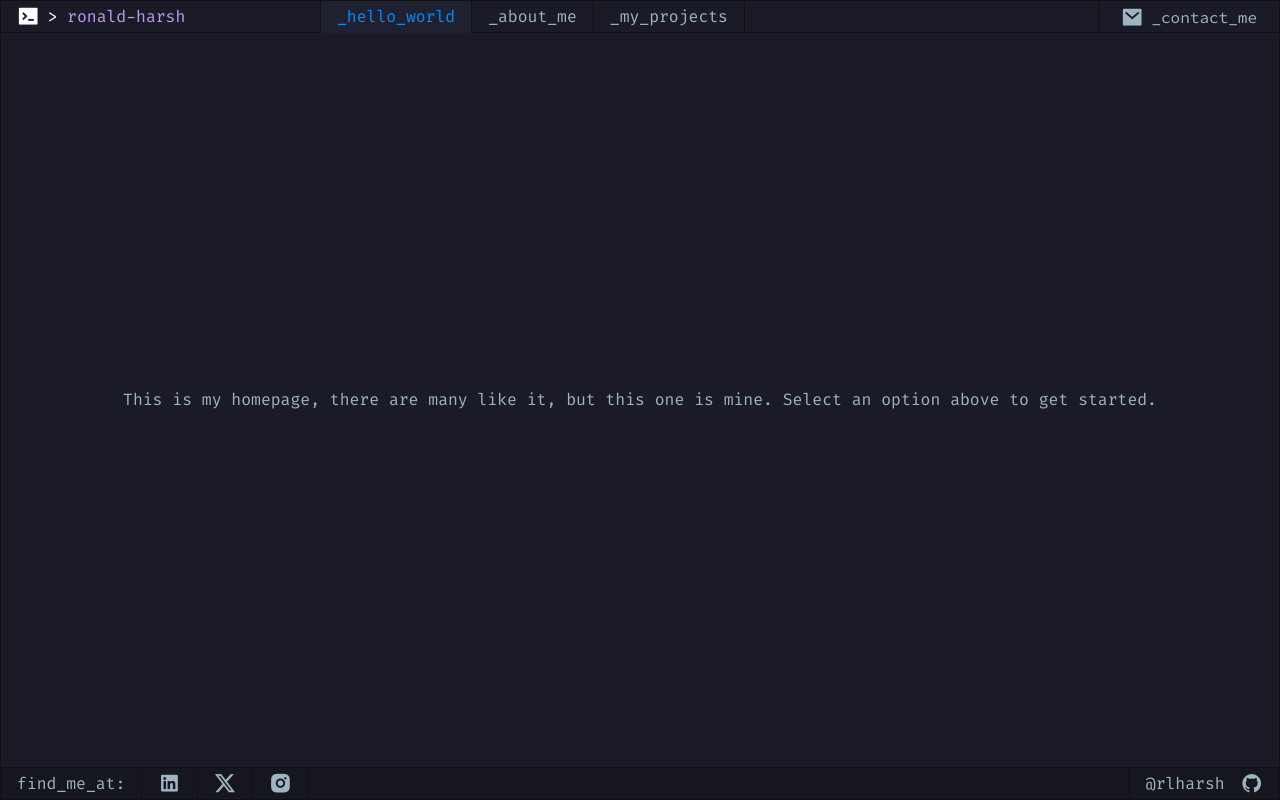
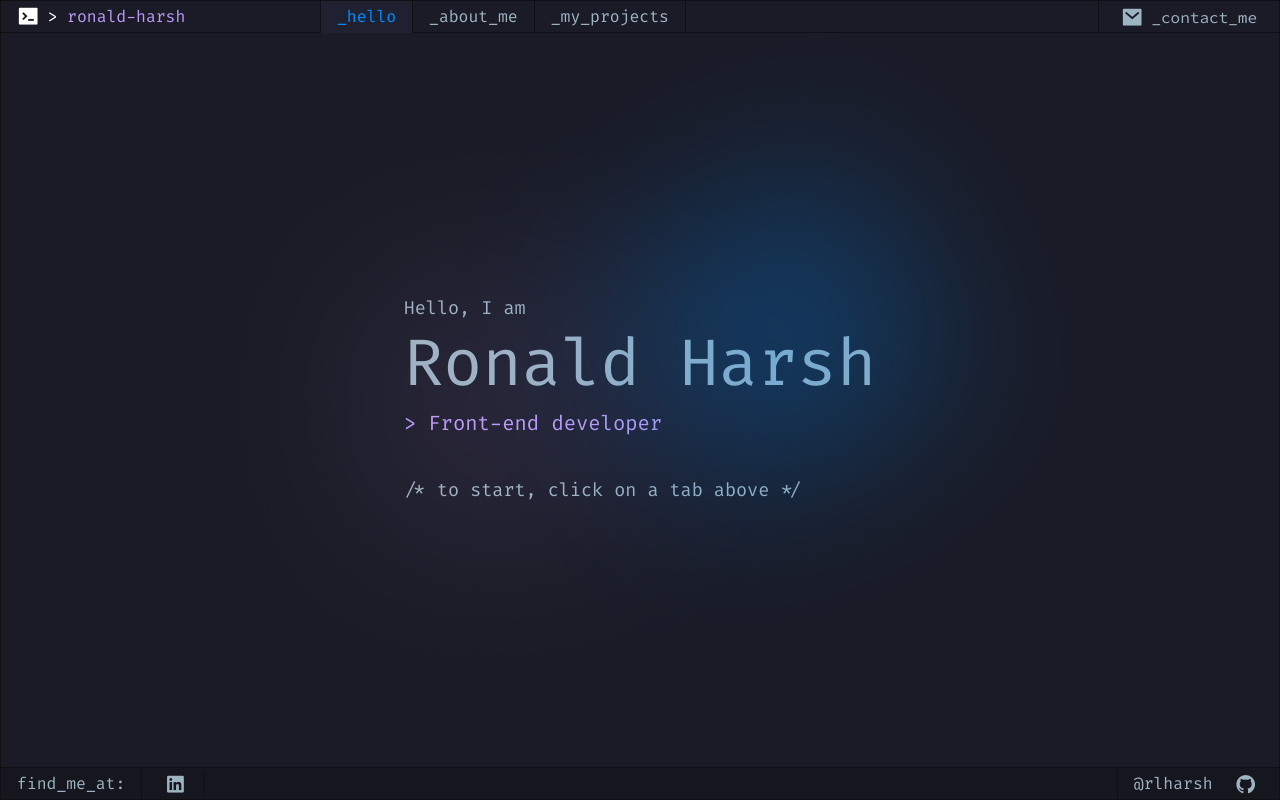
Before and after one commit to rlharsh/final-portfolio, a React (Vite) app: page / in a window 1280 px wide. Built offline with nearby package versions, Linux system fonts and the light colour scheme.

Commit message:
Update homepage.

```diff
--- a/src/Components/Footer/Footer.jsx
+++ b/src/Components/Footer/Footer.jsx
@@ -9,13 +9,23 @@ const Footer = () => {
       <div className="tagline-social">
         <div className="tagline-social__name">find_me_at:</div>
         <div className="tagline-social__socials">
-          <i className="ri-linkedin-box-fill"></i>
-          <i className="ri-twitter-x-fill"></i>
-          <i className="ri-instagram-fill"></i>
+          <button
+            className="button button--clear"
+            onClick={(e) =>
+              window.open("https://www.linkedin.com/in/ronald-harsh/", "_blank")
+            }
+          >
+            <i className="ri-linkedin-box-fill"></i>
+          </button>
         </div>
         <div className="tagline-social__github">
           <p>@rlharsh</p>
-          <i className="ri-github-fill"></i>
+          <button
+            className="button button--clear"
+            onClick={(e) => window.open("https://github.com/rlharsh", "_blank")}
+          >
+            <i className="ri-github-fill"></i>
+          </button>
         </div>
       </div>
     </footer>
--- a/src/Components/Header/Header.jsx
+++ b/src/Components/Header/Header.jsx
@@ -15,7 +15,7 @@ const Header = () => {
 
   const buttonTabs = [
     {
-      title: "_hello_world",
+      title: "_hello",
       path: "/",
     },
     {
--- a/src/Components/Header/header.css
+++ b/src/Components/Header/header.css
@@ -73,13 +73,13 @@
   align-items: center;
   gap: 0.5rem;
   color: var(--color-text-muted);
-  transition: color 0.5s ease-in-out;
+  transition: color 150ms ease-in-out;
 }
 .header__nav__outer button i {
   font-size: 1.4rem;
 }
-.header__nav__outer button :hover {
-  color: var(--color-highlight);
+.header__nav__outer button:hover {
+  color: var(--color-accent-purple);
 }
 @media (min-width: 768px) {
   .header__nav__outer {
--- a/src/Components/Header/header.scss
+++ b/src/Components/Header/header.scss
@@ -81,14 +81,14 @@
         align-items: center;
         gap: 0.5rem;
         color: var(--color-text-muted);
-        transition: color 0.5s ease-in-out;
+        transition: color 150ms ease-in-out;
 
         i {
           font-size: 1.4rem;
         }
 
-        :hover {
-          color: var(--color-highlight);
+        &:hover {
+          color: var(--color-accent-purple);
         }
       }
 
--- a/src/Pages/Home/Home.jsx
+++ b/src/Pages/Home/Home.jsx
@@ -6,10 +6,19 @@ import "./home.css";
 const Home = () => {
   return (
     <div className="hero-container flex center no-select">
-      <p>
-        This is my homepage, there are many like it, but this one is mine.
-        Select an option above to get started.
-      </p>
+      <div className="home-box">
+        <div className="splash-one"></div>
+        <div className="splash-two"></div>
+        <div className="home-box__left">
+          <p>Hello, I am</p>
+          <h1>Ronald Harsh</h1>
+          <p>
+            <span className="code-text">&gt; Front-end developer</span>
+          </p>
+          <p className="start">/* to start, click on a tab above */</p>
+        </div>
+        <div className="home-box__right"></div>
+      </div>
     </div>
   );
 };
--- a/src/Pages/Projects/projects.css
+++ b/src/Pages/Projects/projects.css
@@ -4,6 +4,7 @@
   flex-direction: column;
   height: -moz-fit-content;
   height: fit-content;
+  overflow-x: clip;
   -webkit-user-select: none;
      -moz-user-select: none;
           user-select: none;
--- a/src/Pages/Projects/projects.scss
+++ b/src/Pages/Projects/projects.scss
@@ -5,6 +5,7 @@
   display: flex;
   flex-direction: column;
   height: fit-content;
+  overflow-x: clip;
 
   @include breakpoint(min, medium) {
     flex-direction: row;
--- a/src/colors.css
+++ b/src/colors.css
@@ -50,3 +50,57 @@
 .background-select {
   background-color: var(--color-background);
 }
+
+.home-box {
+  position: relative;
+  display: flex;
+  gap: 2rem;
+  padding: 2rem;
+}
+.home-box p {
+  font-size: 1.125rem;
+}
+.home-box h1 {
+  font-size: 4rem;
+}
+.home-box__left {
+  display: flex;
+  flex-direction: column;
+  gap: 1rem;
+}
+.home-box__right {
+  display: none;
+}
+
+.code-text {
+  color: var(--color-accent-purple);
+  font-size: 1.25rem;
+}
+
+.splash-one {
+  position: absolute;
+  top: 0;
+  left: 0;
+  width: 16rem;
+  height: 17rem;
+  transform: rotate(-94deg);
+  background-color: var(--color-accent-purple);
+  opacity: 0.1;
+  filter: blur(87px);
+}
+
+.splash-two {
+  position: absolute;
+  bottom: 4rem;
+  right: 0;
+  width: 16rem;
+  height: 17rem;
+  transform: rotate(-116deg);
+  background-color: var(--color-accent-blue);
+  opacity: 0.3;
+  filter: blur(87px);
+}
+
+.start {
+  margin-top: 2rem;
+}
--- a/src/colors.scss
+++ b/src/colors.scss
@@ -53,3 +53,63 @@
 .background-select {
   background-color: var(--color-background);
 }
+
+.home-box {
+  position: relative;
+  display: flex;
+  gap: 2rem;
+  padding: 2rem;
+
+  p {
+    font-size: 1.125rem;
+  }
+
+  h1 {
+    font-size: 4rem;
+  }
+
+  &__left {
+    display: flex;
+    flex-direction: column;
+    gap: 1rem;
+  }
+
+  &__right {
+    display: none;
+  }
+}
+
+.code-text {
+  color: var(--color-accent-purple);
+  font-size: 1.25rem;
+}
+
+.splash-one {
+  position: absolute;
+  top: 0;
+  left: 0;
+  width: 16rem;
+  height: 17rem;
+  transform: rotate(-94deg);
+  background-color: var(--color-accent-purple);
+
+  opacity: 0.1;
+  filter: blur(87px);
+}
+
+.splash-two {
+  position: absolute;
+  bottom: 4rem;
+  right: 0;
+  width: 16rem;
+  height: 17rem;
+  transform: rotate(-116deg);
+  background-color: var(--color-accent-blue);
+
+  opacity: 0.3;
+  filter: blur(87px);
+}
+
+.start {
+  margin-top: 2rem;
+}
--- a/src/controls.css
+++ b/src/controls.css
@@ -6,8 +6,12 @@ textarea {
 .button {
   font-family: "Source Code Pro", monospace;
   font-size: 1rem;
-  color: var(--color-text);
+  color: var(--color-text-muted);
   cursor: pointer;
+  transition: all 150ms ease;
+}
+.button:hover {
+  color: var(--color-accent-purple);
 }
 
 .button--clear {
--- a/src/controls.scss
+++ b/src/controls.scss
@@ -6,8 +6,13 @@ textarea {
 .button {
   font-family: "Source Code Pro", monospace;
   font-size: 1rem;
-  color: var(--color-text);
+  color: var(--color-text-muted);
   cursor: pointer;
+  transition: all 150ms ease;
+
+  &:hover {
+    color: var(--color-accent-purple);
+  }
 }
 
 .button--clear {
```
